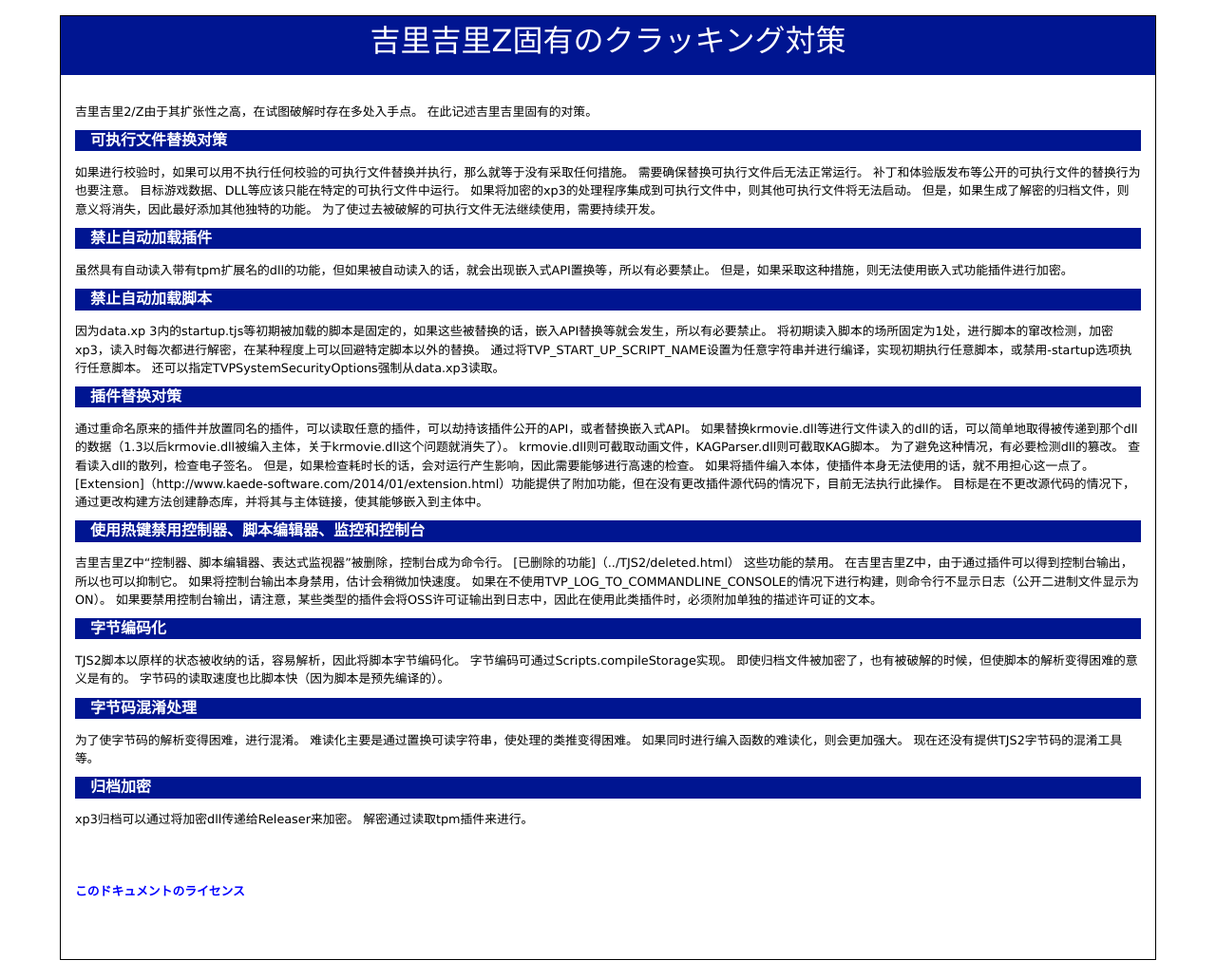
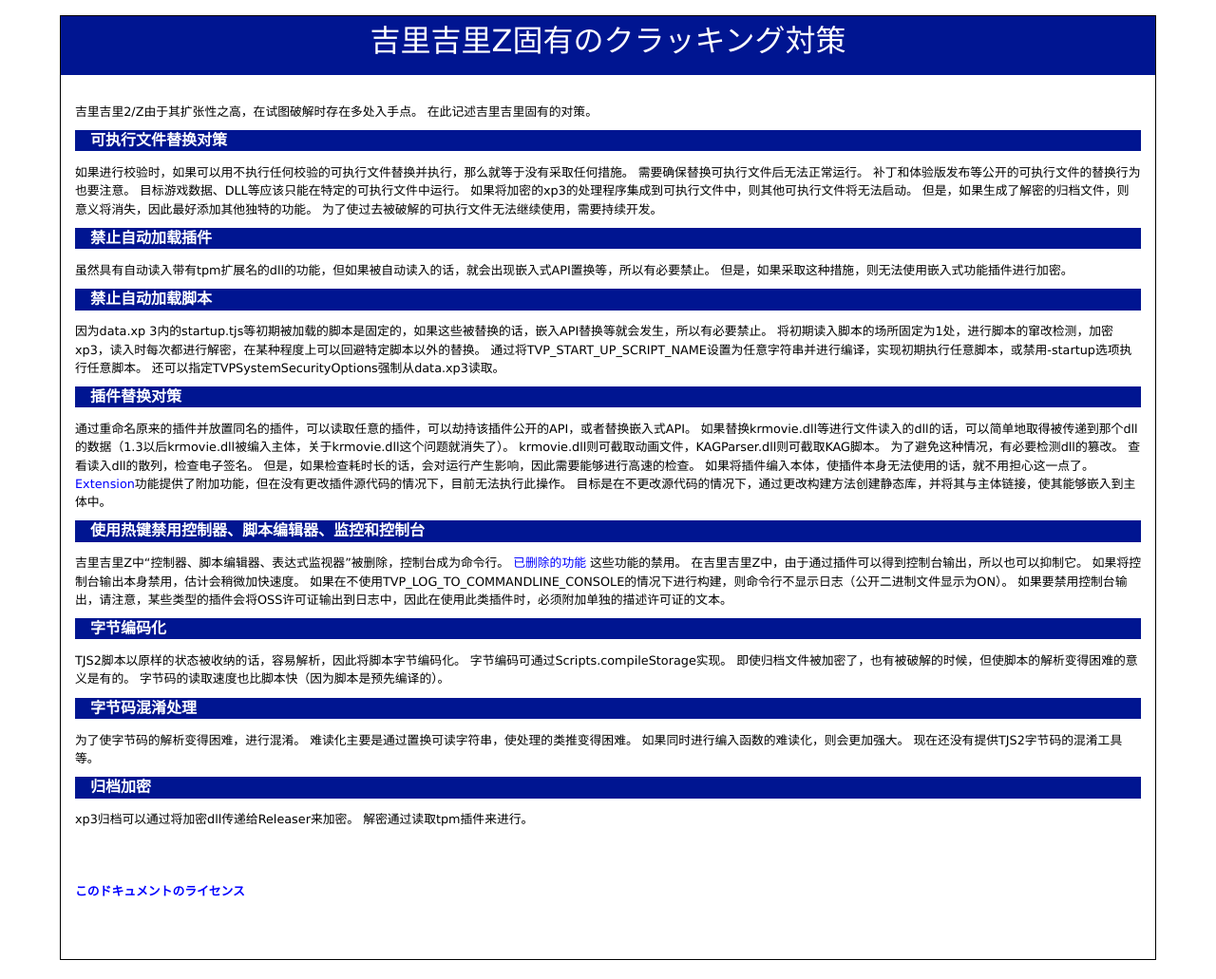
Before and after one commit to KimoriTama/documents, a Jekyll site: the page built from core/anti_cracking.md, in a window 1280 px wide. Shown: the whole page at 95% size. Built offline with Jekyll 4.4.1, drawn with Linux system fonts in a browser that asks for light colours.

Commit message:
全角符号修改

```diff
--- a/core/anti_cracking.md
+++ b/core/anti_cracking.md
@@ -72,7 +72,7 @@ krmovie.dll则可截取动画文件，KAGParser.dll则可截取KAG脚本。
 TVP\_LOG\_TO\_COMMANDLINE\_CONSOLE を付けずにビルドするとコマンドラインにはログが出力されなくなる(公開バイナリはONで出力される)。
 コンソール出力を無効化するのなら、OSSライセンスをログに出力するタイプのプラグインもあるので、そのようなプラグインを使用する場合は、licenseが記述されたテキストを別途添付する必要があるので注意が必要。 -->
 吉里吉里Z中“控制器、脚本编辑器、表达式监视器”被删除，控制台成为命令行。
-[已删除的功能]（../TJS2/deleted.html）
+[已删除的功能](../TJS2/deleted.html)
 这些功能的禁用。
 在吉里吉里Z中，由于通过插件可以得到控制台输出，所以也可以抑制它。
 如果将控制台输出本身禁用，估计会稍微加快速度。
```
Also changed, not shown: other parts of core/anti_cracking.md (+1 -1 lines).
